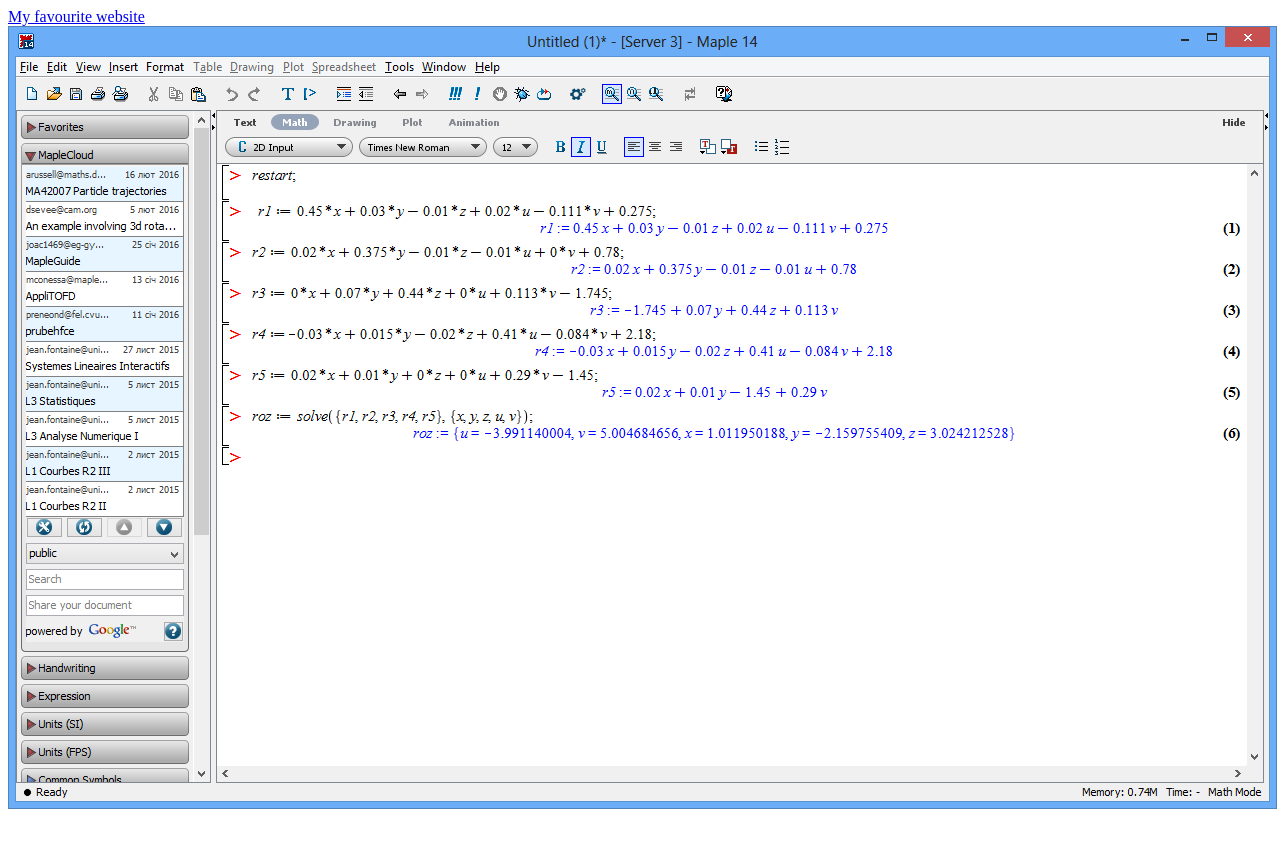
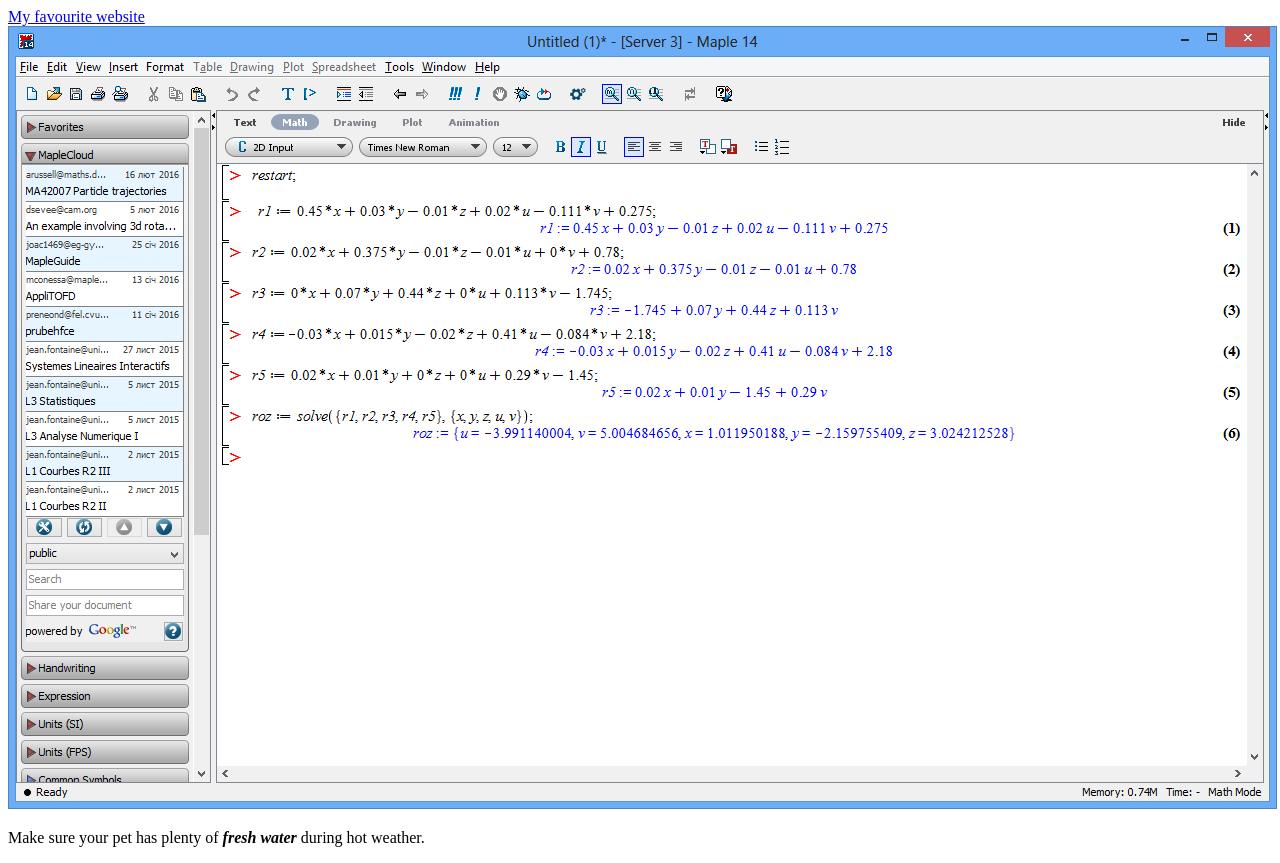
Before and after one commit to Snorchara/Proj1, a plain HTML site: page index.html in a window 1280 px wide. Before the commit the page ends 821 px from the top, so only its background shows below. Drawn offline with Linux system fonts and the light colour scheme.

Commit message:
tryed error

```diff
--- a/index.html
+++ b/index.html
@@ -1,13 +1,15 @@
 <!doctype html>
 <html lang="en">
 <head>
-    <meta charset="UTF-8">
+    <meta  charset="UTF-8">
     <title>My favourite website</title>
 </head>
 <body>
     <a href="https://www.google.com.ua/?gfe_rd=cr&ei=_zhmWYmxF6Li8AeynrzoAw"> My favourite website</a>
  <br>
  <img src="img/image.png" alt="some math" >
+<br>
+<p>Make sure your pet has plenty of <i><b>fresh water</b></i> during hot weather.</p>
 
 </body>
 </html>
```
